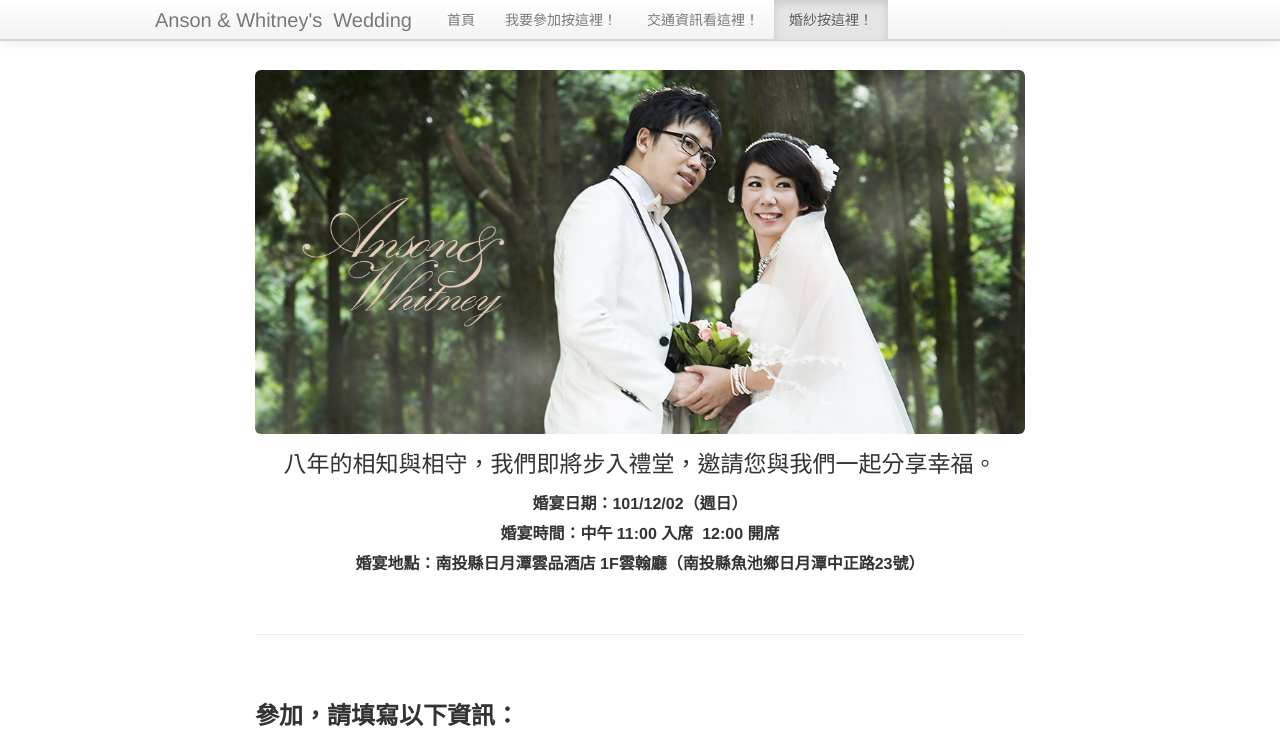
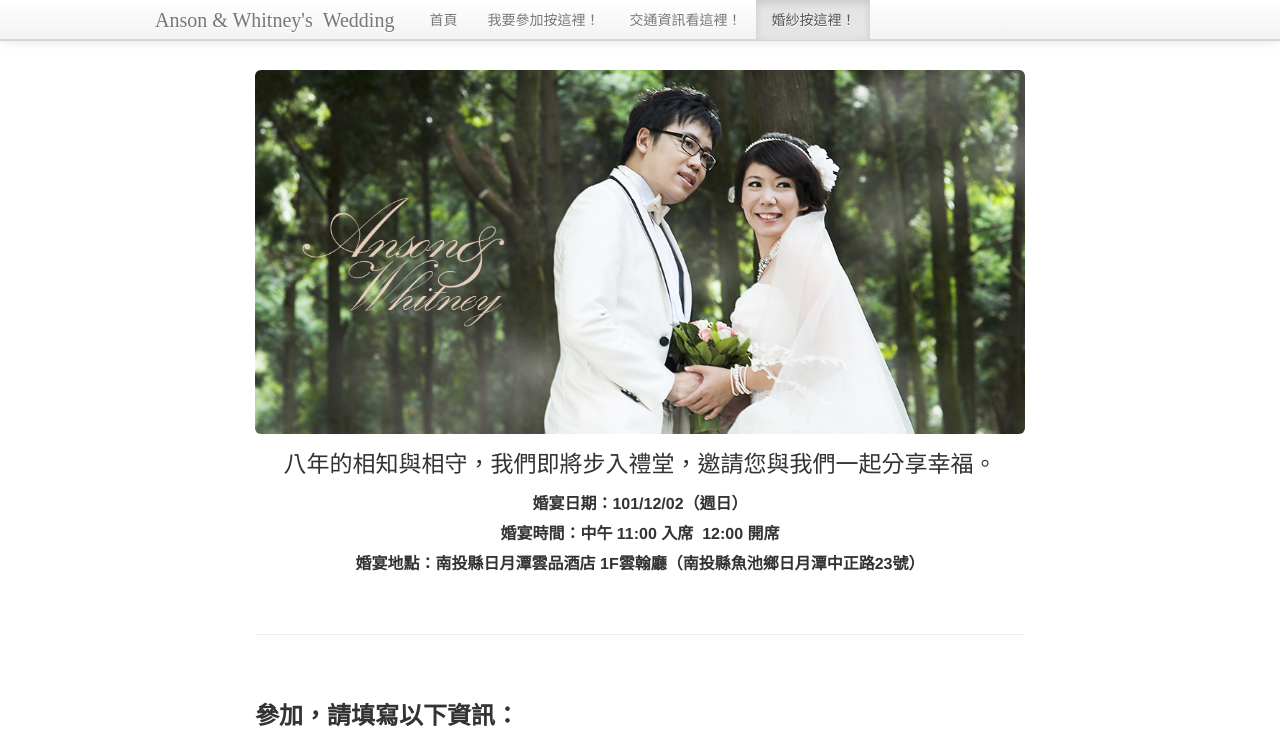
Before and after one commit to ansoncat/wedding, a plain HTML site: page index.html in a window 1280 px wide. Shown: the top 744 px of the page. Drawn offline with Linux system fonts and the light colour scheme; grey boxes are pictures that could not be loaded.

Commit message:
Change font for brand

```diff
--- a/css/main.css
+++ b/css/main.css
@@ -5,6 +5,9 @@ body {
 }
 .navbar-inverse .brand {
   color: white;
+}
+.brand {
+  font-family: andalus, "微軟正黑體", "Microsoft JhengHei";
 }
 .content {
   padding-top: 40px; /* 60px to make the container go all the way to the bottom of the topbar */
```
